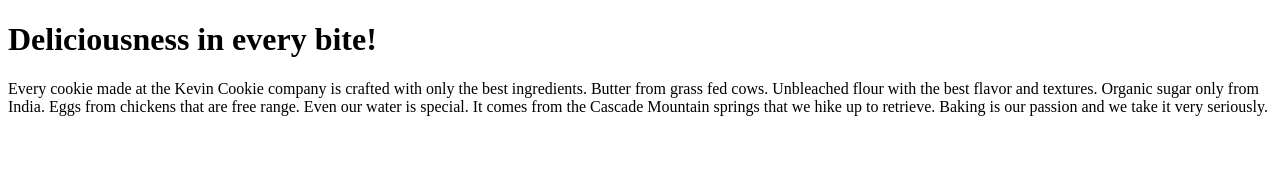
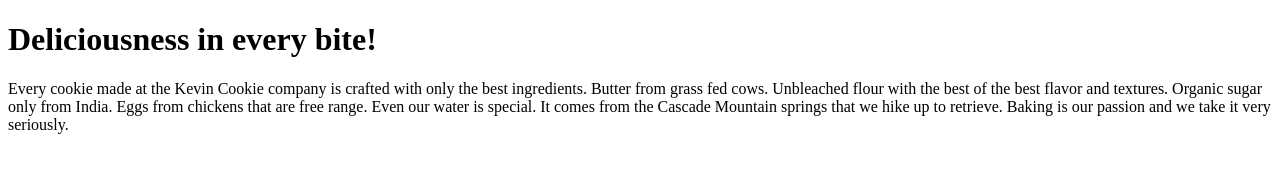
Before and after one commit to starch0n/Learning-git, a plain HTML site: page index.htm in a window 1280 px wide. Drawn offline with Linux system fonts and the light colour scheme.

Commit message:
Update index.htm

```diff
--- a/index.htm
+++ b/index.htm
@@ -4,7 +4,7 @@
 
 <h1>Deliciousness in every bite!</h1>
 <p>Every cookie made at the Kevin Cookie company is crafted with only the best
-  ingredients. Butter from grass fed cows. Unbleached flour with the best flavor
+  ingredients. Butter from grass fed cows. Unbleached flour with the best of the best flavor
   and textures. Organic sugar only from India. Eggs from chickens that are free
   range. Even our water is special. It comes from the Cascade Mountain springs that we hike up to retrieve. Baking is our passion and we take it very seriously.</p>
 
```
